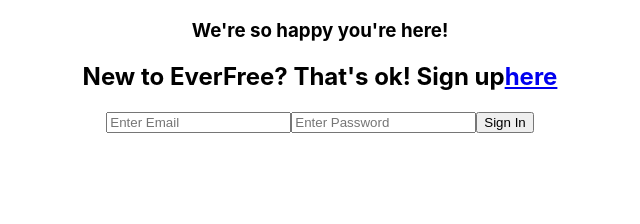
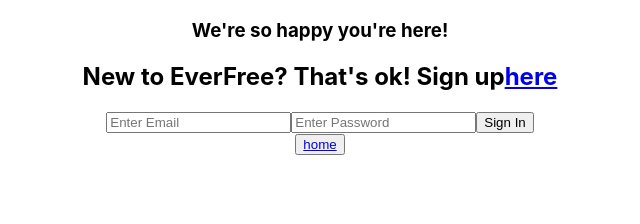
Before and after one commit to anelisekathryn/EverFree-Outdoors, a React (Create React App) app in the folder client/: page /sign-in in a window 1280 px wide. Shown: the top 224 px of the page, without its empty margins (320-960 px from the left). Built offline with nearby package versions, Linux system fonts and the light colour scheme.

Commit message:
added link and navigate to signin and signup and added home buttons

```diff
--- a/client/src/screens/SignIn/SignIn.jsx
+++ b/client/src/screens/SignIn/SignIn.jsx
@@ -1,10 +1,10 @@
 import { useState } from 'react'
 import './SignIn.css'
 import { signIn } from '../../services/users'
-import { Link } from 'react-router-dom'
+import { Link, useNavigate } from 'react-router-dom'
 
 const SignIn = (props) => {
-  // const history = useHistory()
+  let navigate = useNavigate()
 
   const [form, setForm] = useState({
     email: '',
@@ -26,8 +26,7 @@
     try {
       const user = await signIn(form)
       setUser(user)
-      // history.push('/')
-      // <Navigate to='/' />
+      navigate("/")
     } catch (error) {
       console.error(error)
       setForm({
@@ -58,9 +57,9 @@
     <div className='form-container'>
       <h3>We're so happy you're here!</h3>
       <h2>New to EverFree? That's ok! Sign up
-        <Link to="/">here</Link></h2>
+        <Link to="/sign-up">here</Link></h2>
       <form onSubmit={onSignIn}>
-        {/* <label>Email</label> */}
+
         <input
           required
           type='text'
@@ -69,7 +68,7 @@
           placeholder='Enter Email'
           onChange={handleChange}
         />
-        {/* <label>Password</label> */}
+
         <input
           required
           name='password'
@@ -80,6 +79,7 @@
         />
         {renderError()}
       </form>
+      <button><Link to="/">home</Link></button>
     </div>
   )
 }
--- a/client/src/screens/SignUp/SignUp.jsx
+++ b/client/src/screens/SignUp/SignUp.jsx
@@ -1,11 +1,11 @@
 import { useState } from 'react'
 import './SignUp.css'
 import { signUp } from '../../services/users.js'
-// import { Navigate } from 'react-router-dom'
+import { Link, useNavigate } from 'react-router-dom'
 
 
 const SignUp = (props) => {
-    // const history = useHistory()
+    let navigate = useNavigate()
 
     const [form, setForm] = useState({
         username: '',
@@ -29,8 +29,7 @@
     try {
       const user = await signUp(form)
       setUser(user)
-      // history.push('/')
-      // <Navigate to="/" />
+      navigate("/")
     } catch (error) {
       console.error(error)
       setForm({
@@ -101,6 +100,7 @@
       />
       {renderError()}
     </form>
+    <button><Link to="/">home</Link></button>
   </div>
   )
 }
```
